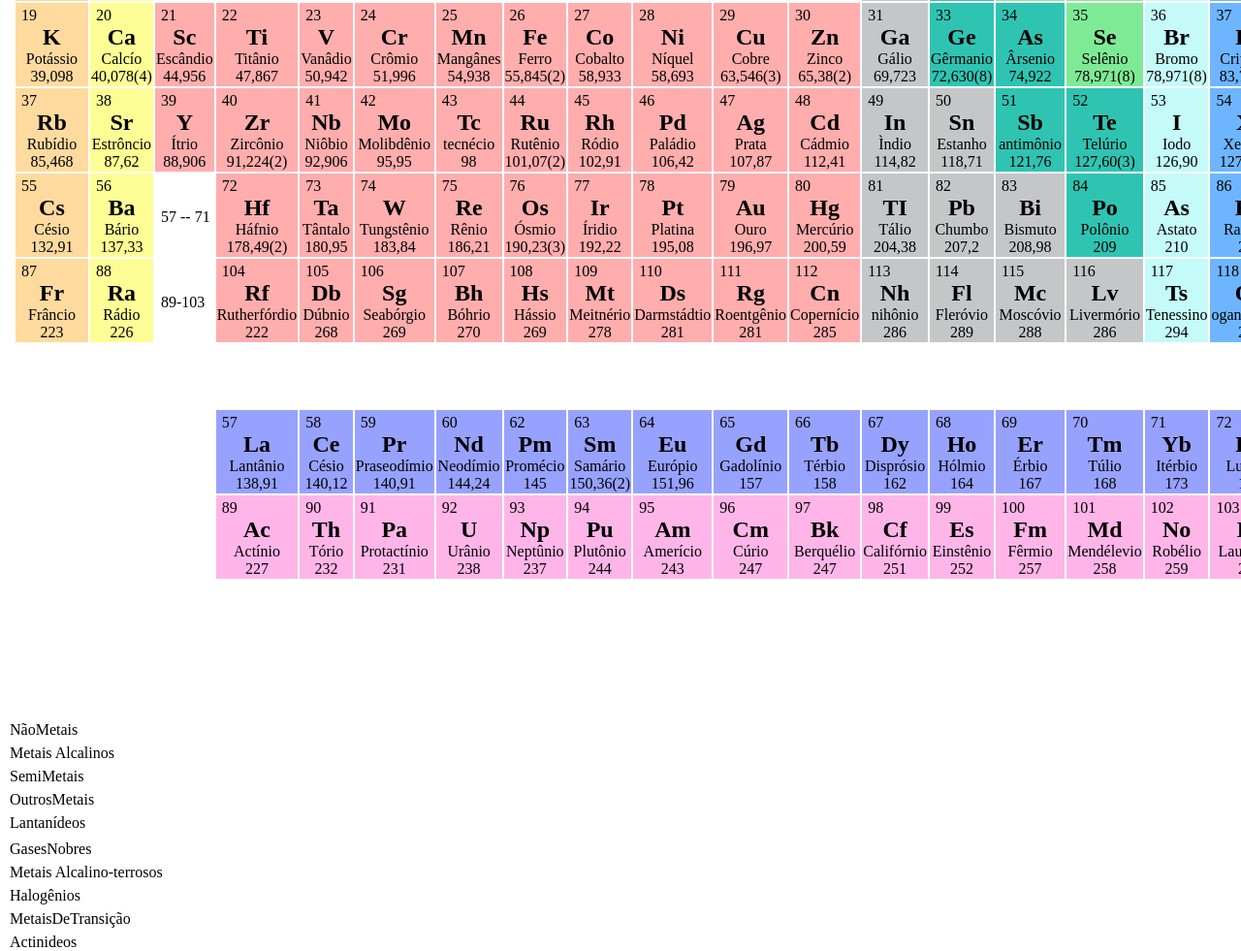
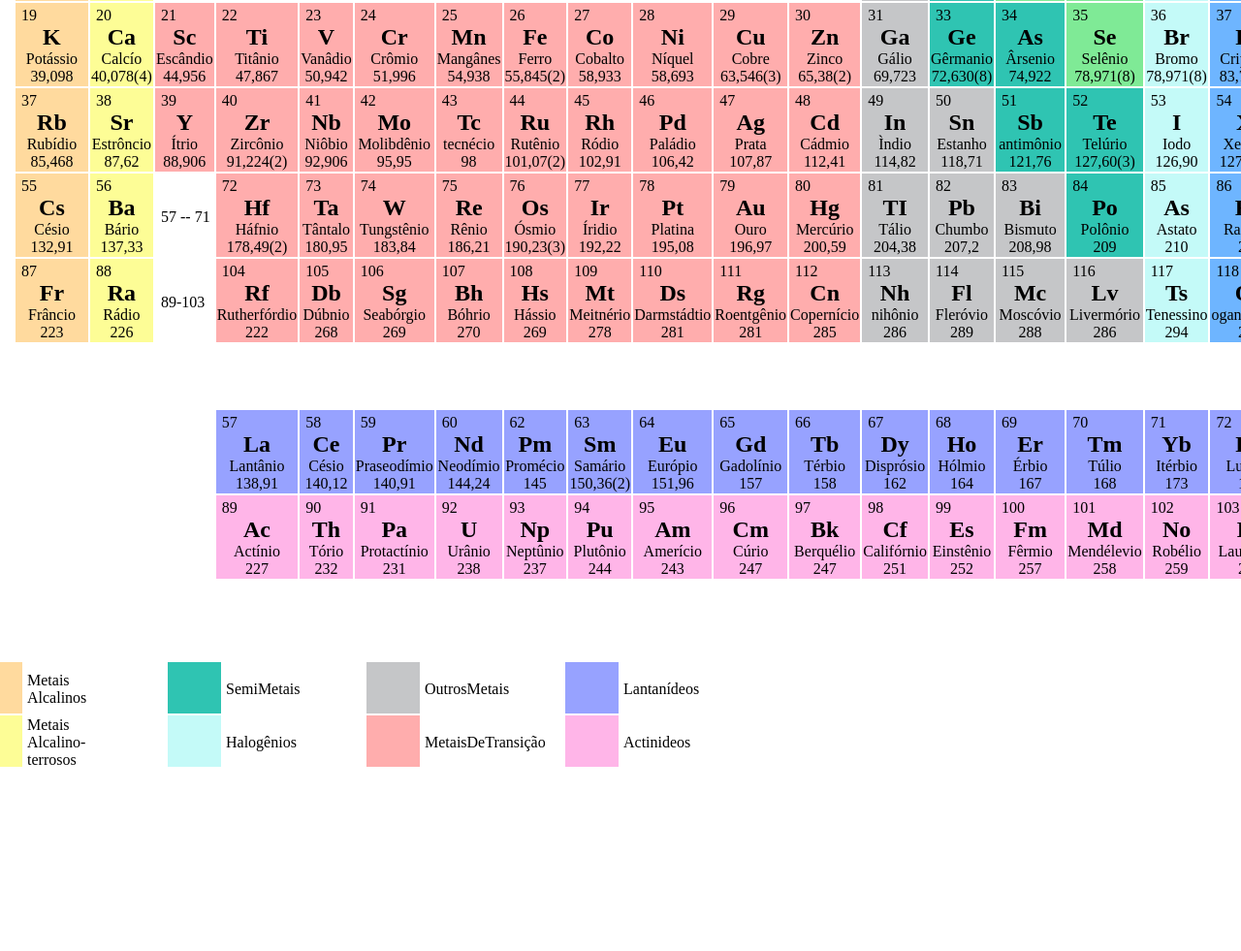
Before and after one commit to PedroDVasconcelos/Tabela-periodica, a plain HTML site: page index.html in a window 1280 px wide. Shown: the part 265-1246 px from the top of the page at 97% size. After the commit the page ends 1058 px from the top, so only its background shows below. Drawn offline with Linux system fonts and the light colour scheme.

Commit message:
CSS Legendas

```diff
--- a/style.css
+++ b/style.css
@@ -155,3 +155,108 @@
     flex-direction: column;
     gap: 5px;
 }
+
+.legenda{
+    display: flex;
+    gap: 150px;
+    position: absolute;
+    top: 945px;
+    right: 642px;
+}
+
+.NMP{
+    background-color: #CAFFBF;
+    height: 50px;
+    width: 50px;
+    display: flex;
+    gap: 50px;
+    align-items: center;
+}
+
+.MA{
+    background-color: #FFDA9E;
+    height: 50px;
+    width: 50px;
+    display: flex;
+    gap: 50px;
+    align-items: center;
+}
+
+.SM{
+    background-color: #2FC4B2;
+    height: 50px;
+    width: 50px;
+    display: flex;
+    gap: 50px;
+    align-items: center;
+}
+
+.OT{
+    background-color: #c5c6c8;
+    height: 50px;
+    width: 50px;
+    display: flex;
+    gap: 50px;
+    align-items: center;
+}
+
+.LA{
+    background-color: #97A2FF;
+    height: 50px;
+    width: 50px;
+    display: flex;
+    gap: 50px;
+    align-items: center;
+}
+
+.legenda2{
+    display: flex;
+    gap: 150px;
+    position: absolute;
+    right: 642px;
+}
+
+.GN{
+    background-color: #6EB5FF;
+    height: 50px;
+    width: 50px;
+    display: flex;
+    gap: 50px;
+    align-items: center;
+}
+
+.MAT{
+    background-color: #fdfd96;
+    height: 50px;
+    width: 50px;
+    display: flex;
+    gap: 50px;
+    align-items: center;
+}
+
+.HA{
+    background-color: #C4FAF8;
+    height: 50px;
+    width: 50px;
+    display: flex;
+    gap: 50px;
+    align-items: center;
+}
+
+.MT{
+    background-color: #FFADAD;
+    height: 50px;
+    width: 50px;
+    display: flex;
+    gap: 50px;
+    align-items: center;
+}
+
+.AC{
+    background-color: #FFB5E8;
+    height: 50px;
+    width: 50px;
+    display: flex;
+    gap: 50px;
+    align-items: center;
+}
```
